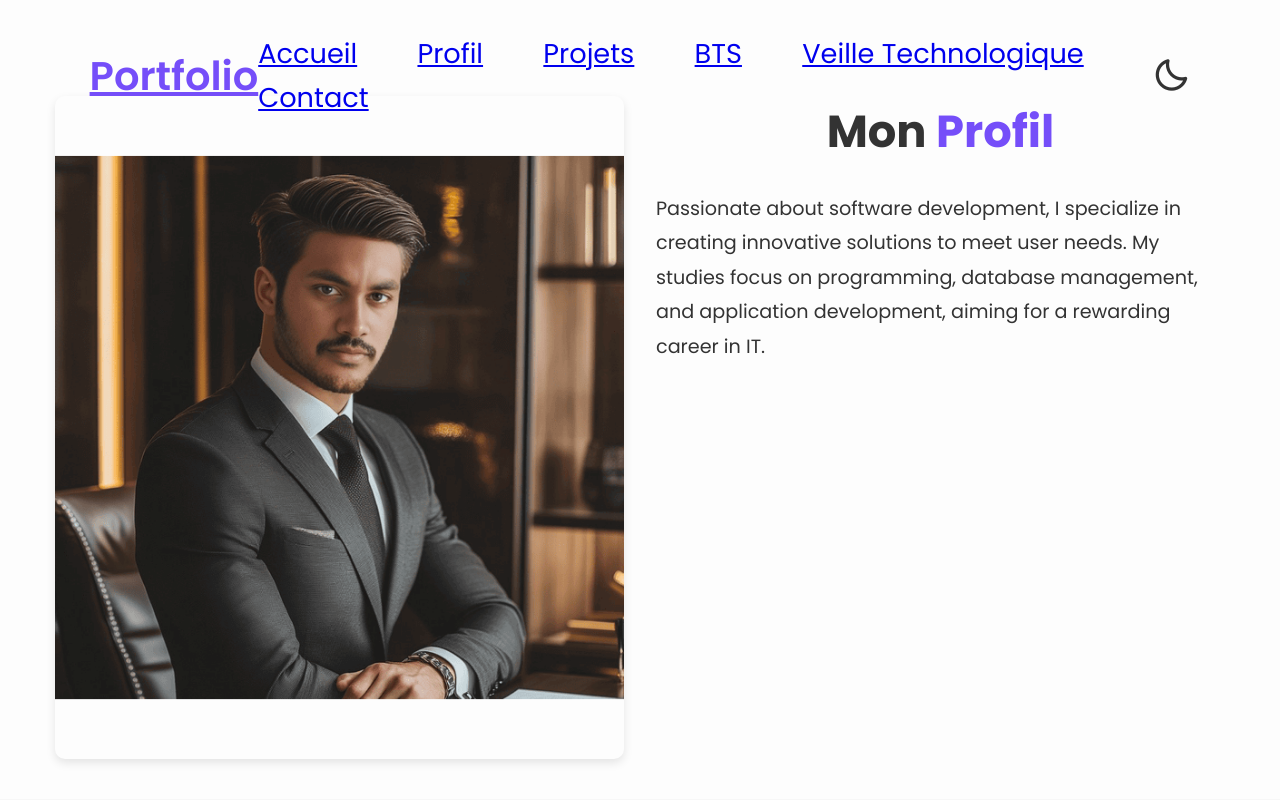
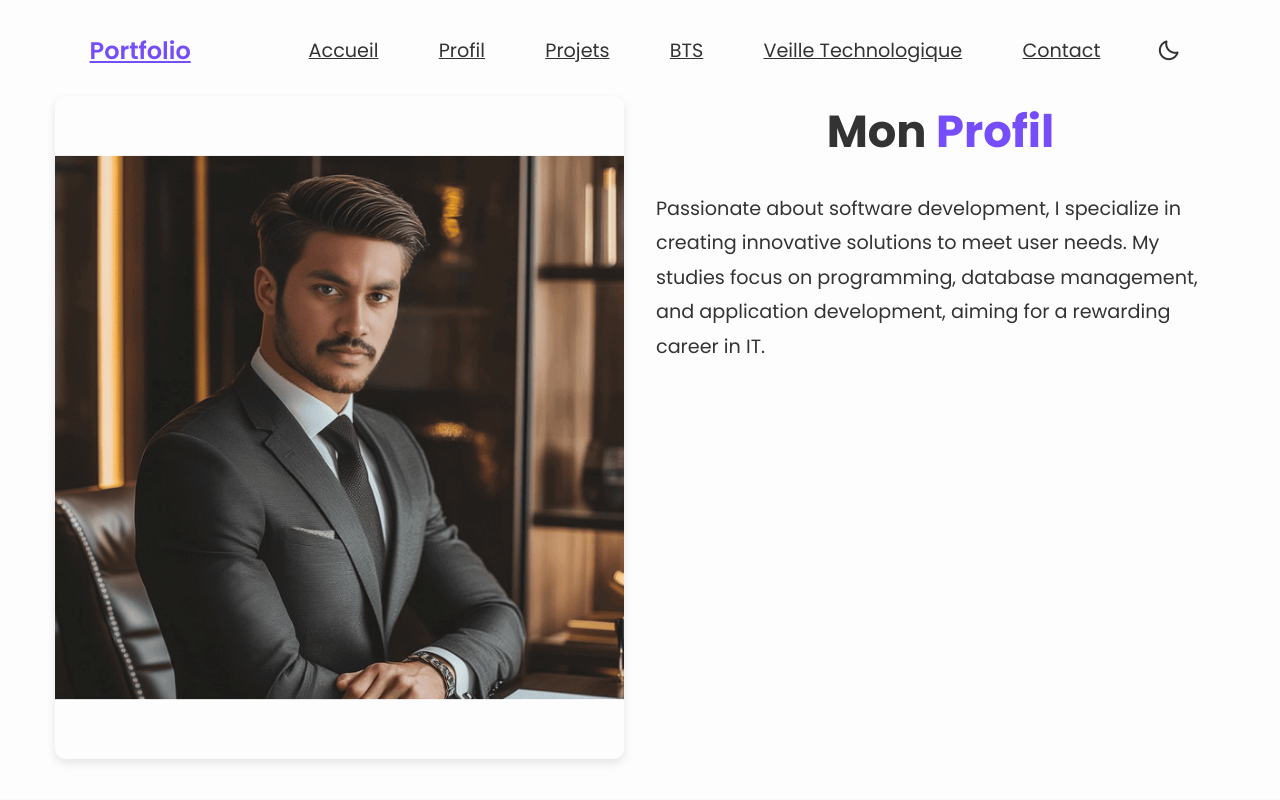
Before and after one commit to valavb/hiru_nethmina, a plain HTML site: page profil.html in a window 1280 px wide. Shown: the top 800 px of the page. Drawn offline with nearby package versions, Linux system fonts and the light colour scheme.

Commit message:
Profil page updated

```diff
--- a/css/profil.css
+++ b/css/profil.css
@@ -97,7 +97,7 @@ h2 span {
 }
 
 .logo{
-    font-size: 2.5rem;
+    font-size: 1.5rem;
     color: var(--main-color);
     font-weight: 600;
     cursor: default;
@@ -106,8 +106,8 @@ h2 span {
 
 .navbar a {
     position: relative;
-    font-size: 1.7rem;
-    /* color: var(--white-color); */
+    font-size: 1.2rem;
+    color: var(--text-color);
     font-weight: 500;
     margin-right: 3.5rem;
 }
@@ -136,8 +136,9 @@ h2 span {
 }
 
 #darkMode-icon{
-    font-size: 2.4rem;
+    font-size: 1.5rem;
     cursor: pointer;
+    margin-right: 10px;
 }
 
 .header.sticky #darkMode-icon{
@@ -146,7 +147,7 @@ h2 span {
 }
 
 #menu-icon{
-    font-size: 3.6rem;
+    font-size: 2rem;
     color: var(--text-color);
     display: none;
 }
@@ -316,7 +317,7 @@ h2 span {
 
 
 /* For small devices, initially hide the navbar */
-@media (max-width: 768px) {
+@media (max-width: 1179px) {
     .navbar {
         display: none; /* Hidden by default */
         flex-direction: column; /* Vertical stack */
--- a/profil.html
+++ b/profil.html
@@ -151,7 +151,7 @@
     <footer class="footer">
         <div class="container">
             <p>&copy; 2025 Hirusha Pethiyagoda. All Rights Reserved.</p>
-            <a href="#accueil" class="back-to-top"><i class='bx bx-up-arrow-alt'></i></a>
+            <a href="#profil" class="back-to-top"><i class='bx bx-up-arrow-alt'></i></a>
         </div>
     </footer>
 
```
